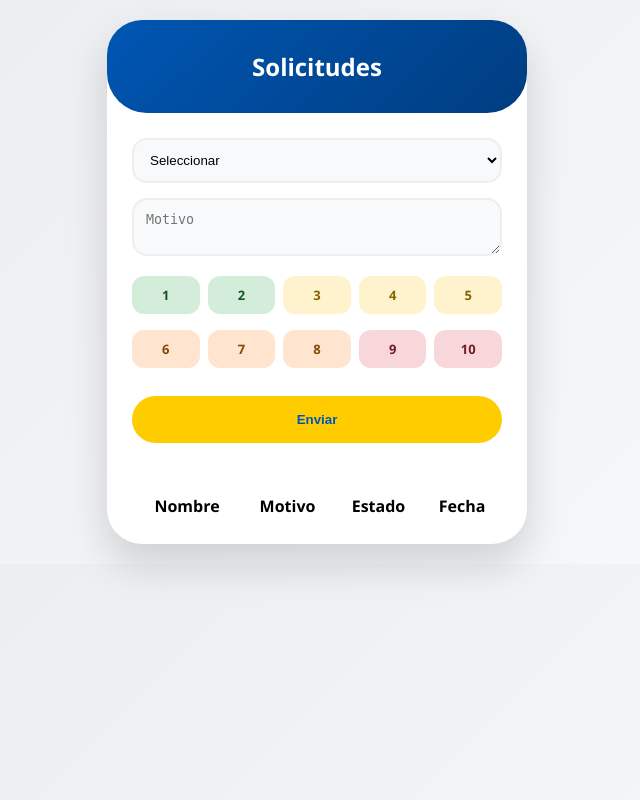
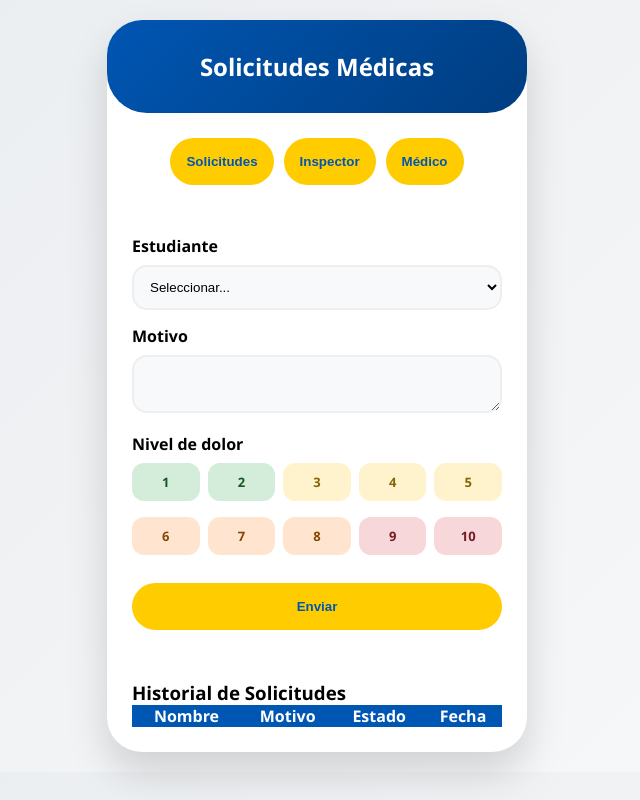
Before and after one commit to estebancabreraanimen2708com-cpu/medigo, a Flask app: page / in a window 1280 px wide. Shown: the whole page, without its empty margins (323-963 px from the left). Run offline with Flask 3, Linux system fonts and the light colour scheme; data that the repository does not hold is empty.

Commit message:
Update solicitudes.html

```diff
--- a/templates/solicitudes.html
+++ b/templates/solicitudes.html
@@ -3,28 +3,44 @@
 <head>
 <meta name="viewport" content="width=device-width, initial-scale=1.0">
 <link rel="stylesheet" href="{{ url_for('static', filename='style.css') }}">
+<title>Solicitudes</title>
 </head>
 
 <body>
 
 <div class="contenedor-app">
 
+<!-- CABECERA -->
 <div class="cabecera-azul">
-<h2>Solicitudes</h2>
+<h2>Solicitudes Médicas</h2>
 </div>
 
+<!-- 🔥 MENÚ (RESTAURADO) -->
+<div class="contenido">
+<div style="display:flex; gap:10px; justify-content:center; flex-wrap:wrap;">
+<a href="/solicitudes"><button class="btn-principal">Solicitudes</button></a>
+<a href="/inspector"><button class="btn-principal">Inspector</button></a>
+<a href="/medico"><button class="btn-principal">Médico</button></a>
+</div>
+</div>
+
+<!-- FORMULARIO -->
 <div class="contenido">
 
-<form method="POST">
+<form method="POST" onsubmit="return confirmar()">
 
+<label>Estudiante</label>
 <select name="estudiante" required>
-<option value="">Seleccionar</option>
+<option value="">Seleccionar...</option>
 {% for e in estudiantes %}
 <option value="{{ e.id_estudiante }}">{{ e.nombre }}</option>
 {% endfor %}
 </select>
 
-<textarea name="motivo" placeholder="Motivo" required></textarea>
+<label>Motivo</label>
+<textarea name="motivo" required></textarea>
+
+<label>Nivel de dolor</label>
 
 <div class="escala-dolor">
 {% for i in range(1,11) %}
@@ -41,56 +57,70 @@
 
 </div>
 
+<!-- 🔥 TABLA (RESTAURADA BIEN) -->
 <div class="contenido">
-<table id="tablaSolicitudes" style="width:100%">
+
+<h3>Historial de Solicitudes</h3>
+
+<table id="tablaSolicitudes" style="width:100%; border-collapse:collapse;">
 <thead>
-<tr>
+<tr style="background:#0056b3; color:white;">
 <th>Nombre</th>
 <th>Motivo</th>
 <th>Estado</th>
 <th>Fecha</th>
 </tr>
 </thead>
+
 <tbody></tbody>
+
 </table>
+
 </div>
 
 </div>
 
 <script>
 
-let cargando = false;
+// ⚠️ IMPORTANTE: evitar múltiples ejecuciones
+let intervalActivo = false;
 
 function cargar(){
-
-if(cargando) return;
-cargando = true;
 
 fetch('/api/solicitudes')
 .then(r=>r.json())
 .then(data=>{
 
 let tbody = document.querySelector("#tablaSolicitudes tbody");
-tbody.innerHTML="";
+tbody.innerHTML = ""; // 🔥 limpia antes de cargar
 
 data.forEach(s=>{
 tbody.innerHTML += `
-<tr>
+<tr style="border-bottom:1px solid #ccc;">
 <td>${s.nombre}</td>
 <td>${s.motivo}</td>
 <td>${s.estado}</td>
 <td>${s.fecha}</td>
-</tr>`;
+</tr>
+`;
 });
-
-cargando = false;
 
 });
 
 }
 
+// 🔥 SOLO UN INTERVAL (evita duplicados)
+if(!intervalActivo){
 setInterval(cargar,3000);
+intervalActivo = true;
+}
+
 cargar();
+
+// CONFIRMAR
+function confirmar(){
+return confirm("¿Enviar solicitud?");
+}
 
 </script>
 
```
